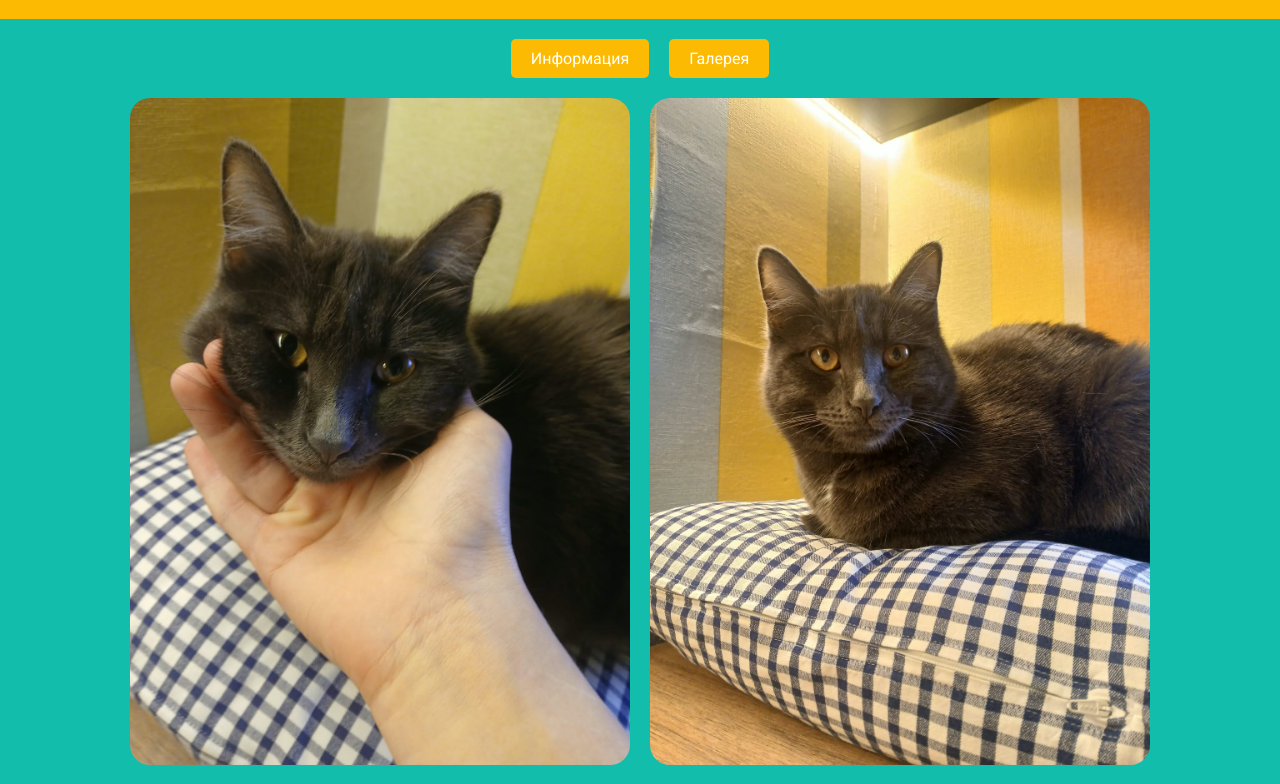
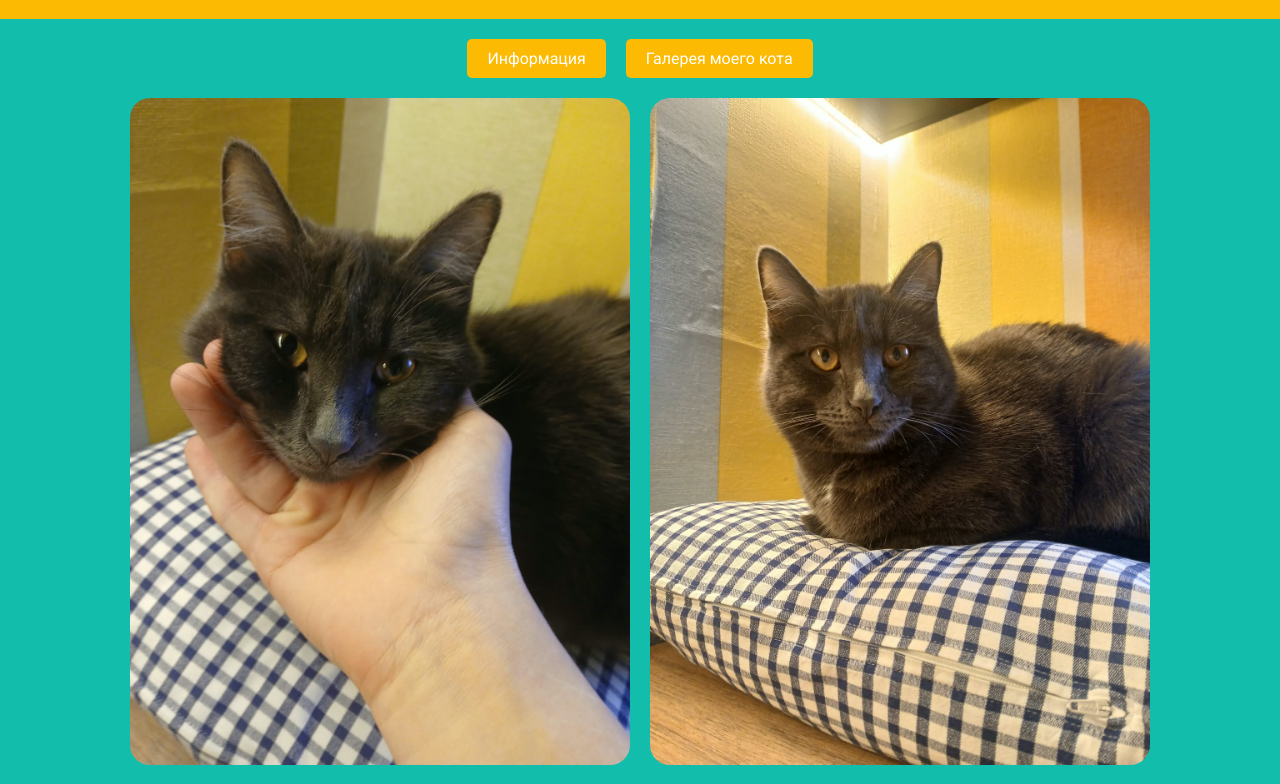
Before and after one commit to Yaroslav777create/kot-ru, a plain HTML site: page Галерея.html in a window 1280 px wide. Shown: the part 154-938 px from the top of the page. Drawn offline with Linux system fonts and the light colour scheme.

Commit message:
Rename gallery link to 'Галерея моего кота'

```diff
--- a/Галерея.html
+++ b/Галерея.html
@@ -301,7 +301,7 @@
     <main>
         <article class="perecluchatel">
             <a href="cat.html">Информация</a>
-            <a href="Галерея.html">Галерея</a>
+            <a href="Галерея.html">Галерея моего кота</a>
         </article>
 
         <article class="gal1">
```
